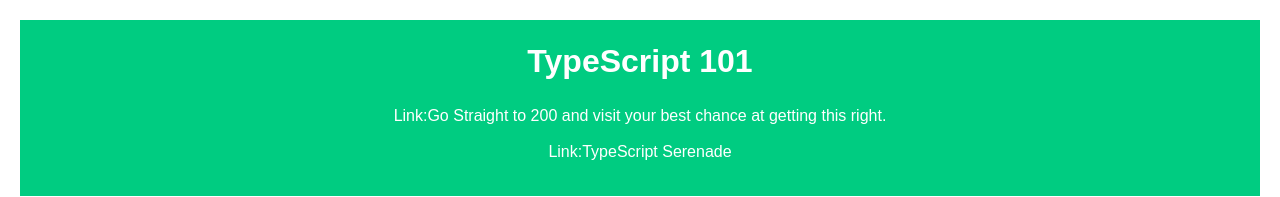
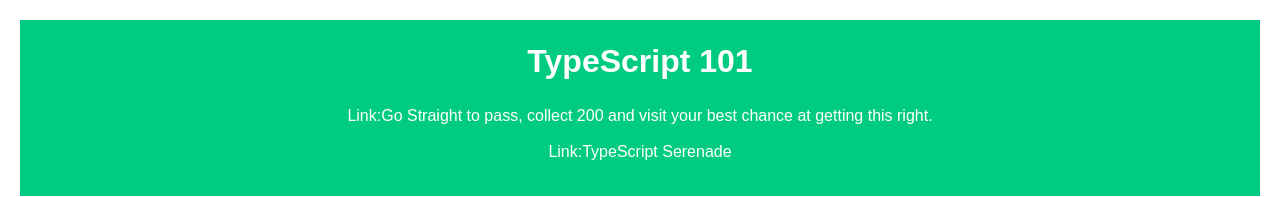
Before and after one commit to MariSayo/TypeScript-Article, a plain HTML site: page index.html in a window 1280 px wide. Shown: the top 197 px of the page. Drawn offline with Linux system fonts and the light colour scheme.

Commit message:
Monopoly

```diff
--- a/index.html
+++ b/index.html
@@ -14,7 +14,7 @@
       <h1>TypeScript 101</h1>
       <nav>
         <ul>
-          <li><a href="https://www.typescriptlang.org/docs/">Link:Go Straight to 200 and visit your best chance at getting this right.</a></li>
+          <li><a href="https://www.typescriptlang.org/docs/">Link:Go Straight to pass, collect 200 and visit your best chance at getting this right.</a></li>
 
           <li><a href="http://127.0.0.1:5500/music.html">Link:TypeScript Serenade</a></li>
         </ul>
```
